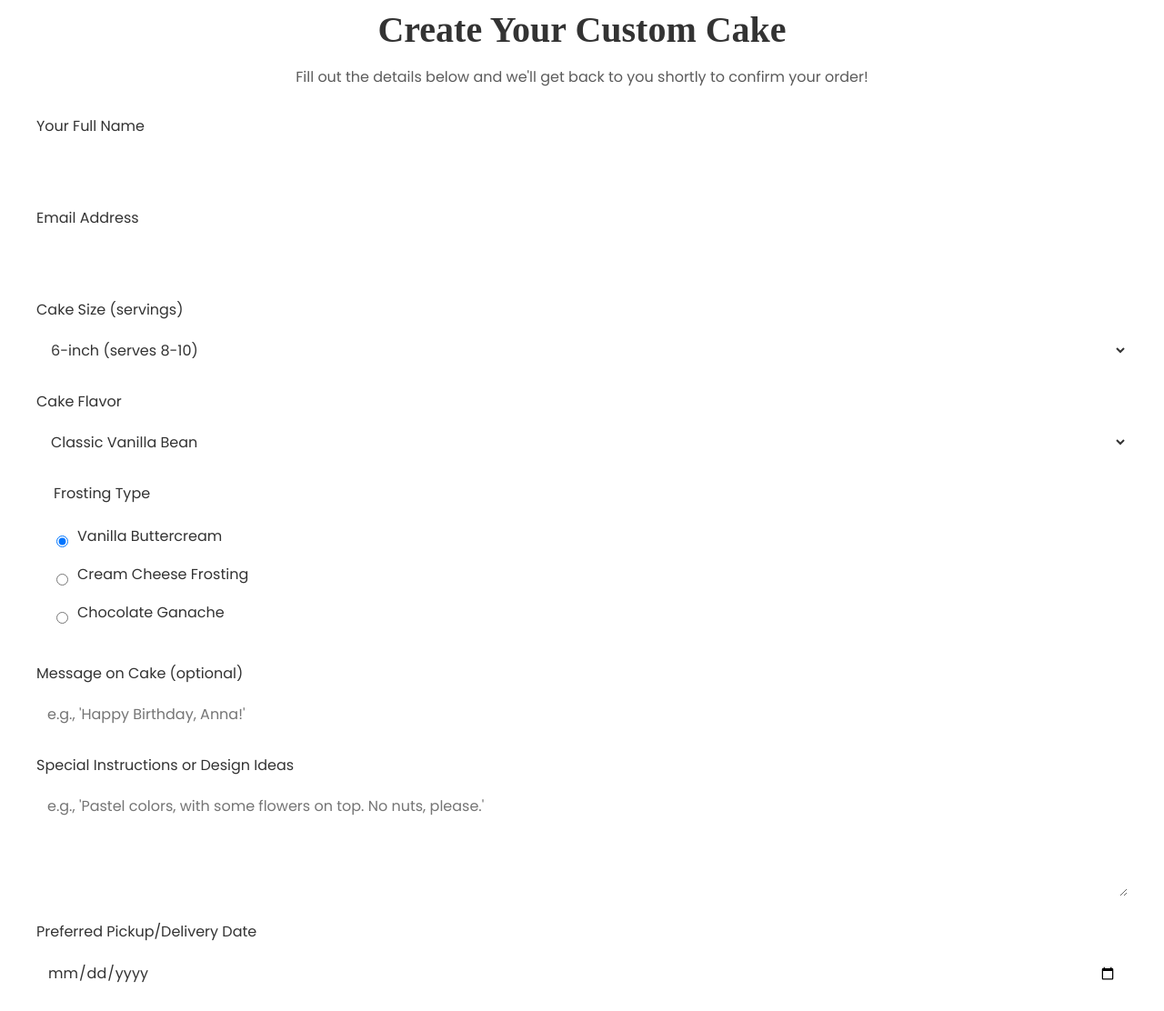
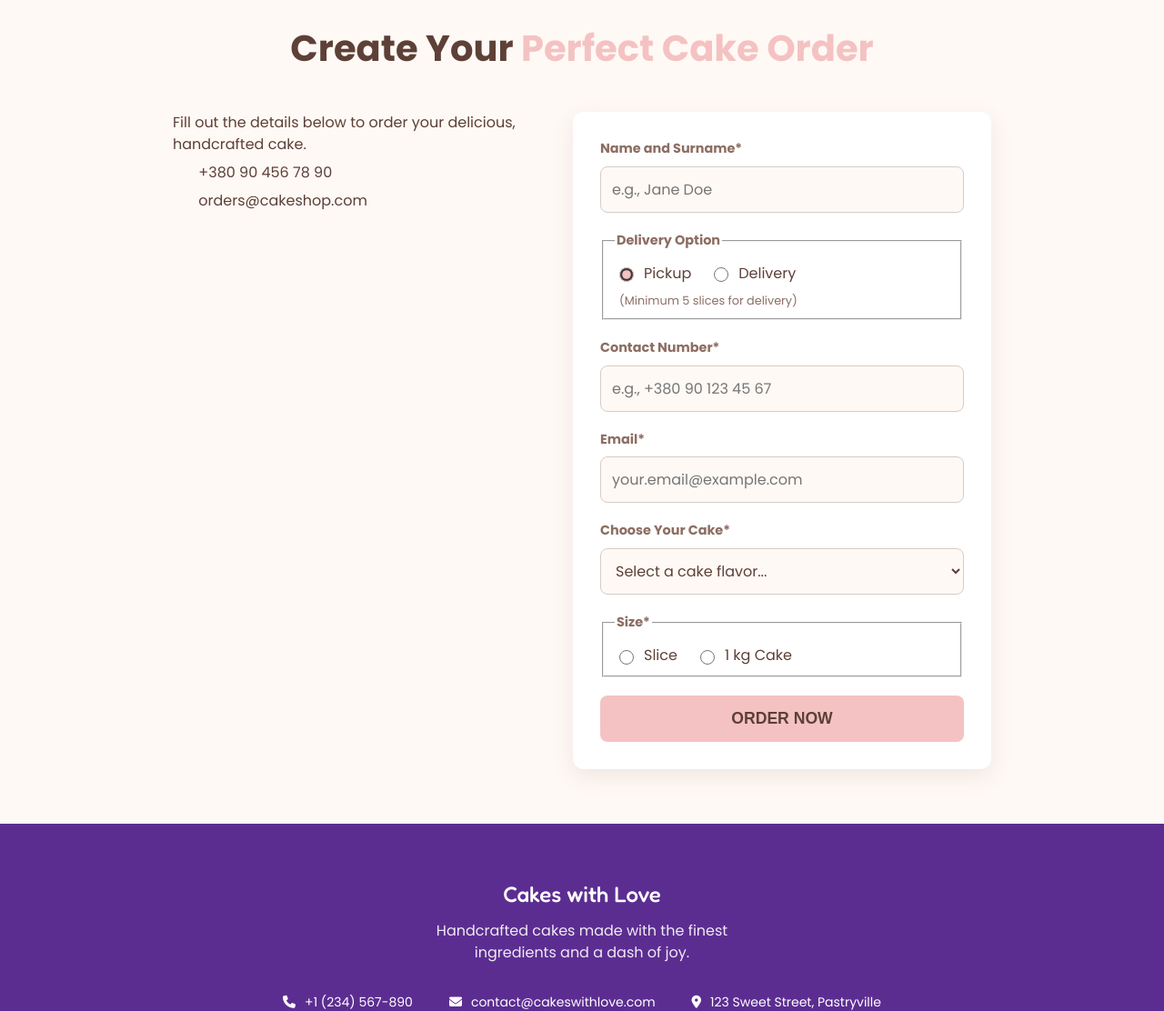
Before and after one commit to DariiaKushnirenko/cake-shop-project, a website built with Vite: page src/index.html in a window 1280 px wide. Shown: the part 2175-3287 px from the top of the page at 91% size. Built offline with nearby package versions, Linux system fonts and the light colour scheme; files whose address does not match are found by name.

Commit message:
adding form

```diff
--- a/src/css/order-form.css
+++ /dev/null
@@ -1,105 +0,0 @@
-.form-container {
-    background-color: var(--light-biscuit);
-    padding: 40px;
-    border-radius: 12px;
-    box-shadow: 0 10px 30px rgba(0, 0, 0, 0.08);
-}
-
-.form-container h2 {
-    font-family: 'Playfair Display', serif;
-    font-size: 2.5rem;
-    text-align: center;
-    margin-top: 0;
-    margin-bottom: 10px;
-}
-
-.form-container p {
-    text-align: center;
-    margin-bottom: 30px;
-    opacity: 0.8;
-}
-
-.form-group {
-    margin-bottom: 20px;
-}
-
-label,
-legend {
-    display: block;
-    font-weight: 500;
-    margin-bottom: 8px;
-}
-
-input[type="text"],
-input[type="email"],
-input[type="date"],
-select,
-textarea {
-    width: 100%;
-    padding: 12px;
-    border: 1px solid var(--border-color);
-    border-radius: 8px;
-    background-color: var(--creamy-white);
-    color: var(--dark-chocolate);
-    font-family: 'Poppins', sans-serif;
-    font-size: 1rem;
-    box-sizing: border-box;
-    /* Important for padding and width to work together */
-    transition: border-color 0.3s ease;
-}
-
-input:focus,
-select:focus,
-textarea:focus {
-    outline: none;
-    border-color: var(--soft-caramel);
-    box-shadow: 0 0 0 3px hsla(24, 69%, 70%, 0.5);
-}
-
-textarea {
-    resize: vertical;
-    /* Allow users to resize the textarea vertically */
-}
-
-/* Styling for Radio Buttons */
-fieldset {
-    border: 1px solid var(--border-color);
-    border-radius: 8px;
-    padding: 15px;
-}
-
-.radio-option {
-    display: flex;
-    align-items: center;
-    margin-bottom: 10px;
-}
-
-.radio-option:last-child {
-    margin-bottom: 0;
-}
-
-input[type="radio"] {
-    margin-right: 10px;
-    accent-color: var(--caramel-hover);
-    /* Modern way to color radio buttons */
-}
-
-/* --- Submit Button Styling --- */
-.submit-button {
-    display: block;
-    width: 100%;
-    padding: 15px;
-    background-color: var(--soft-caramel);
-    color: var(--creamy-white);
-    border: none;
-    border-radius: 8px;
-    font-size: 1.2rem;
-    font-weight: 500;
-    cursor: pointer;
-    transition: all 0.3s ease;
-}
-
-.submit-button:hover {
-    background-color: var(--caramel-hover);
-    box-shadow: 0 4px 15px rgba(0, 0, 0, 0.15);
-}
--- a/src/css/styles.css
+++ b/src/css/styles.css
@@ -7,5 +7,5 @@
 @import url('./hero.css');
 @import url('./assortment.css');
 @import url('./reviews.css');
-@import url('./order-form.css');
+@import url('./work-together.css');
 @import url('./footer.css');
--- /dev/null
+++ b/src/css/work-together.css
@@ -0,0 +1,207 @@
+:root {
+    --bg-cream: #FFF9F5;
+    /* A very soft, warm background */
+    --form-bg: #FFFFFF;
+    /* Clean white for the form itself */
+    --strawberry-pink: #F4C2C2;
+    /* A delicate, pastel pink for accents and buttons */
+    --pink-hover: #E8AFAF;
+    /* A slightly deeper pink for hover effects */
+    --text-dark-brown: #5D4037;
+    /* A rich, warm brown for text */
+    --text-light: #8D6E63;
+    /* A lighter brown for labels and notes */
+    --border-color: #D7CCC8;
+    /* A soft, subtle border color */
+    --valid-green: #A5D6A7;
+    /* A gentle green for validation */
+    --error-red: #EF9A9A;
+    /* A soft red for errors */
+}
+
+/* --- General Section Styles --- */
+.work-together {
+    background-color: var(--bg-cream);
+    padding: 60px 20px;
+    color: var(--text-dark-brown);
+}
+
+.work-together-container {
+    max-width: 900px;
+    margin: 0 auto;
+}
+
+.work-together-header {
+    text-align: center;
+    font-size: 2.5rem;
+    margin-bottom: 40px;
+}
+
+.work-together-pink-header {
+    color: var(--strawberry-pink);
+    font-style: italic;
+}
+
+.section-wrapper {
+    display: flex;
+    gap: 40px;
+    flex-wrap: wrap;
+}
+
+.desc-nav-container,
+.form-container {
+    flex: 1;
+    min-width: 300px;
+}
+
+/* --- Form Container & Input Styles --- */
+.form-container {
+    background-color: var(--form-bg);
+    padding: 30px;
+    border-radius: 12px;
+    box-shadow: 0 8px 25px rgba(93, 64, 55, 0.1);
+}
+
+.form-group {
+    margin-bottom: 20px;
+}
+
+.form-label,
+.form-group legend {
+    display: block;
+    font-weight: 600;
+    margin-bottom: 8px;
+    color: var(--text-light);
+    font-size: 0.9rem;
+}
+
+.form-input,
+.form-container select {
+    width: 100%;
+    padding: 12px;
+    border: 1px solid var(--border-color);
+    border-radius: 8px;
+    background-color: var(--bg-cream);
+    color: var(--text-dark-brown);
+    font-family: inherit;
+    font-size: 1rem;
+    box-sizing: border-box;
+    transition: all 0.3s ease;
+}
+
+.form-input:focus,
+.form-container select:focus {
+    outline: none;
+    border-color: var(--strawberry-pink);
+    box-shadow: 0 0 0 3px hsla(0, 75%, 85%, 0.7);
+}
+
+/* --- Radio Button & Fieldset Styling --- */
+.form-group fieldset {
+    border: none;
+    padding: 0;
+    margin: 0;
+}
+
+.radio-group {
+    display: flex;
+    gap: 20px;
+}
+
+.radio-option {
+    display: flex;
+    align-items: center;
+    gap: 8px;
+    cursor: pointer;
+}
+
+.radio-option input[type="radio"] {
+    accent-color: var(--strawberry-pink);
+    width: 1.2em;
+    height: 1.2em;
+}
+
+.form-note {
+    font-size: 0.8rem;
+    color: var(--text-light);
+    margin-top: 8px;
+    padding-left: 5px;
+}
+
+/* --- Utility & Button --- */
+.hidden {
+    display: none;
+}
+
+.button-form {
+    display: block;
+    width: 100%;
+    padding: 15px;
+    background-color: var(--strawberry-pink);
+    color: var(--text-dark-brown);
+    border: none;
+    border-radius: 8px;
+    font-size: 1.1rem;
+    font-weight: 700;
+    cursor: pointer;
+    margin-top: 20px;
+    transition: all 0.3s ease;
+}
+
+.button-form:hover {
+    background-color: var(--pink-hover);
+    transform: translateY(-2px);
+    box-shadow: 0 4px 10px rgba(93, 64, 55, 0.15);
+}
+
+/* --- Modal Styling --- */
+.modal {
+    display: none;
+    /* Hidden by default */
+    position: fixed;
+    z-index: 1000;
+    left: 0;
+    top: 0;
+    width: 100%;
+    height: 100%;
+    overflow: auto;
+    background-color: rgba(93, 64, 55, 0.4);
+}
+
+.modal-content {
+    background-color: var(--form-bg);
+    margin: 15% auto;
+    padding: 30px;
+    border: 1px solid var(--border-color);
+    width: 80%;
+    max-width: 500px;
+    border-radius: 12px;
+    text-align: center;
+    position: relative;
+    box-shadow: 0 10px 30px rgba(0, 0, 0, 0.2);
+}
+
+.modal-header {
+    color: var(--text-dark-brown);
+    margin-top: 0;
+}
+
+.modal-text {
+    color: var(--text-light);
+    line-height: 1.6;
+}
+
+.close-modal {
+    color: var(--text-light);
+    position: absolute;
+    top: 10px;
+    right: 15px;
+    font-size: 28px;
+    font-weight: bold;
+    background: none;
+    border: none;
+    cursor: pointer;
+}
+
+.close-modal:hover {
+    color: var(--text-dark-brown); }
--- a/src/partials/order-form.html
+++ /dev/null
@@ -1,106 +0,0 @@
-<!-- Section 2: The Order Form -->
-<section id="order-form-section" class="form-container">
-  <h2>Create Your Custom Cake</h2>
-  <p>
-    Fill out the details below and we'll get back to you shortly to confirm your
-    order!
-  </p>
-
-  <form action="#" method="POST">
-    <!-- Contact Information -->
-    <div class="form-group">
-      <label for="name">Your Full Name</label>
-      <input type="text" id="name" name="customer_name" required />
-    </div>
-
-    <div class="form-group">
-      <label for="email">Email Address</label>
-      <input type="email" id="email" name="customer_email" required />
-    </div>
-
-    <!-- Cake Details -->
-    <div class="form-group">
-      <label for="cake-size">Cake Size (servings)</label>
-      <select id="cake-size" name="cake_size">
-        <option value="6-inch">6-inch (serves 8-10)</option>
-        <option value="8-inch">8-inch (serves 14-18)</option>
-        <option value="10-inch">10-inch (serves 25-30)</option>
-        <option value="sheet-cake">Sheet Cake (serves 40+)</option>
-      </select>
-    </div>
-
-    <div class="form-group">
-      <label for="cake-flavor">Cake Flavor</label>
-      <select id="cake-flavor" name="cake_flavor">
-        <option value="vanilla-bean">Classic Vanilla Bean</option>
-        <option value="chocolate-fudge">Decadent Chocolate Fudge</option>
-        <option value="red-velvet">Red Velvet with Cream Cheese</option>
-        <option value="lemon-raspberry">Lemon & Raspberry Cream</option>
-        <option value="carrot-cake">Spiced Carrot Cake</option>
-      </select>
-    </div>
-
-    <!-- Frosting Choice -->
-    <fieldset class="form-group">
-      <legend>Frosting Type</legend>
-      <div class="radio-option">
-        <input
-          type="radio"
-          id="buttercream"
-          name="frosting"
-          value="buttercream"
-          checked
-        />
-        <label for="buttercream">Vanilla Buttercream</label>
-      </div>
-      <div class="radio-option">
-        <input
-          type="radio"
-          id="cream-cheese"
-          name="frosting"
-          value="cream-cheese"
-        />
-        <label for="cream-cheese">Cream Cheese Frosting</label>
-      </div>
-      <div class="radio-option">
-        <input
-          type="radio"
-          id="chocolate-ganache"
-          name="frosting"
-          value="chocolate-ganache"
-        />
-        <label for="chocolate-ganache">Chocolate Ganache</label>
-      </div>
-    </fieldset>
-
-    <!-- Customization -->
-    <div class="form-group">
-      <label for="message">Message on Cake (optional)</label>
-      <input
-        type="text"
-        id="message"
-        name="cake_message"
-        placeholder="e.g., 'Happy Birthday, Anna!'"
-      />
-    </div>
-
-    <div class="form-group">
-      <label for="instructions">Special Instructions or Design Ideas</label>
-      <textarea
-        id="instructions"
-        name="instructions"
-        rows="4"
-        placeholder="e.g., 'Pastel colors, with some flowers on top. No nuts, please.'"
-      ></textarea>
-    </div>
-
-    <!-- Date -->
-    <div class="form-group">
-      <label for="pickup-date">Preferred Pickup/Delivery Date</label>
-      <input type="date" id="pickup-date" name="pickup_date" required />
-    </div>
-
-    <!-- Submit Button -->
-    <button type="submit" class="submit-button">Place My Order</button>
-  </form>
-</section>
--- /dev/null
+++ b/src/partials/work-together.html
@@ -0,0 +1,179 @@
+<!-- PASTE THIS ENTIRE SECTION INTO YOUR HTML FILE -->
+<section class="work-together" id="order-section">
+  <div class="container work-together-container">
+    <div class="header-container-work-together">
+      <h2 class="work-together-header">
+        Create Your
+        <span class="work-together-pink-header">Perfect Cake Order</span>
+      </h2>
+    </div>
+    <div class="section-wrapper">
+      <div class="desc-nav-container">
+        <p class="form-description">
+          Fill out the details below to order your delicious, handcrafted cake.
+        </p>
+        <!-- This contact info is still useful for direct inquiries -->
+        <ul class="form-contact-list">
+          <li class="form-item-list">
+            <svg class="icon-form" width="24" height="24">
+              <use href="/img/sprite.svg#icon-phone"></use>
+            </svg>
+            <a href="tel:+380904567890">+380 90 456 78 90</a>
+          </li>
+          <li class="form-item-list">
+            <svg class="icon-form" width="24" height="24">
+              <use href="/img/sprite.svg#icon-mail"></use>
+            </svg>
+            <a href="mailto:orders@cakeshop.com">orders@cakeshop.com</a>
+          </li>
+        </ul>
+      </div>
+
+      <!-- === THE NEW CAKE ORDER FORM STARTS HERE === -->
+      <div class="form-container">
+        <form id="cake-order-form" novalidate>
+          <!-- Name and Surname -->
+          <div class="form-group">
+            <label for="full-name" class="form-label">Name and Surname*</label>
+            <input
+              type="text"
+              id="full-name"
+              name="full_name"
+              class="form-input"
+              placeholder="e.g., Jane Doe"
+              required
+            />
+          </div>
+
+          <!-- Delivery Option -->
+          <fieldset class="form-group">
+            <legend class="form-label">Delivery Option</legend>
+            <div class="radio-group">
+              <div class="radio-option">
+                <input
+                  type="radio"
+                  id="pickup"
+                  name="delivery_option"
+                  value="pickup"
+                  checked
+                />
+                <label for="pickup">Pickup</label>
+              </div>
+              <div class="radio-option">
+                <input
+                  type="radio"
+                  id="delivery"
+                  name="delivery_option"
+                  value="delivery"
+                />
+                <label for="delivery">Delivery</label>
+              </div>
+            </div>
+            <p class="form-note">(Minimum 5 slices for delivery)</p>
+          </fieldset>
+
+          <!-- Delivery Address (Initially Hidden) -->
+          <div id="delivery-address-group" class="hidden">
+            <div class="form-group">
+              <label for="town" class="form-label">Town*</label>
+              <input
+                type="text"
+                id="town"
+                name="town"
+                class="form-input"
+                placeholder="Your Town/City"
+              />
+            </div>
+            <div class="form-group">
+              <label for="street" class="form-label">Street*</label>
+              <input
+                type="text"
+                id="street"
+                name="street"
+                class="form-input"
+                placeholder="Main Street, 123"
+              />
+            </div>
+          </div>
+
+          <!-- Contact Details -->
+          <div class="form-group">
+            <label for="contact-number" class="form-label"
+              >Contact Number*</label
+            >
+            <input
+              type="tel"
+              id="contact-number"
+              name="contact_number"
+              class="form-input"
+              placeholder="e.g., +380 90 123 45 67"
+              required
+              pattern="[\d\s\-\+\(\)]+"
+            />
+          </div>
+
+          <div class="form-group">
+            <label for="form-email" class="form-label">Email*</label>
+            <input
+              type="email"
+              class="form-input"
+              id="form-email"
+              name="form_email"
+              placeholder="your.email@example.com"
+              required
+            />
+          </div>
+
+          <!-- Cake Choice -->
+          <div class="form-group">
+            <label for="cake-kind" class="form-label">Choose Your Cake*</label>
+            <select id="cake-kind" name="cake_kind" class="form-input" required>
+              <option value="" disabled selected>
+                Select a cake flavor...
+              </option>
+              <option value="strawberry-delight">Strawberry Delight</option>
+              <option value="chocolate-fantasy">Chocolate Fantasy</option>
+              <option value="mango-dream">Mango Dream</option>
+            </select>
+          </div>
+
+          <!-- Size Option -->
+          <fieldset class="form-group">
+            <legend class="form-label">Size*</legend>
+            <div class="radio-group">
+              <div class="radio-option">
+                <input
+                  type="radio"
+                  id="size-slice"
+                  name="cake_size"
+                  value="slice"
+                  required
+                />
+                <label for="size-slice">Slice</label>
+              </div>
+              <div class="radio-option">
+                <input type="radio" id="size-kg" name="cake_size" value="1kg" />
+                <label for="size-kg">1 kg Cake</label>
+              </div>
+            </div>
+          </fieldset>
+
+          <button class="button-form" type="submit">ORDER NOW</button>
+        </form>
+      </div>
+    </div>
+  </div>
+
+  <!-- Success Modal (Updated Text) -->
+  <div id="success-modal" class="modal">
+    <div class="modal-content">
+      <button class="close-modal">×</button>
+      <h3 class="modal-header">Thank you for your order!</h3>
+      <p class="modal-text">
+        We've received your request and will contact you shortly via email or
+        phone to confirm the details and payment. We can't wait for you to enjoy
+        your cake!
+      </p>
+    </div>
+  </div>
+</section>
```
Also changed, not shown: src/form.js (added, +55 -0 lines), src/index.html (+1 -1 lines).
